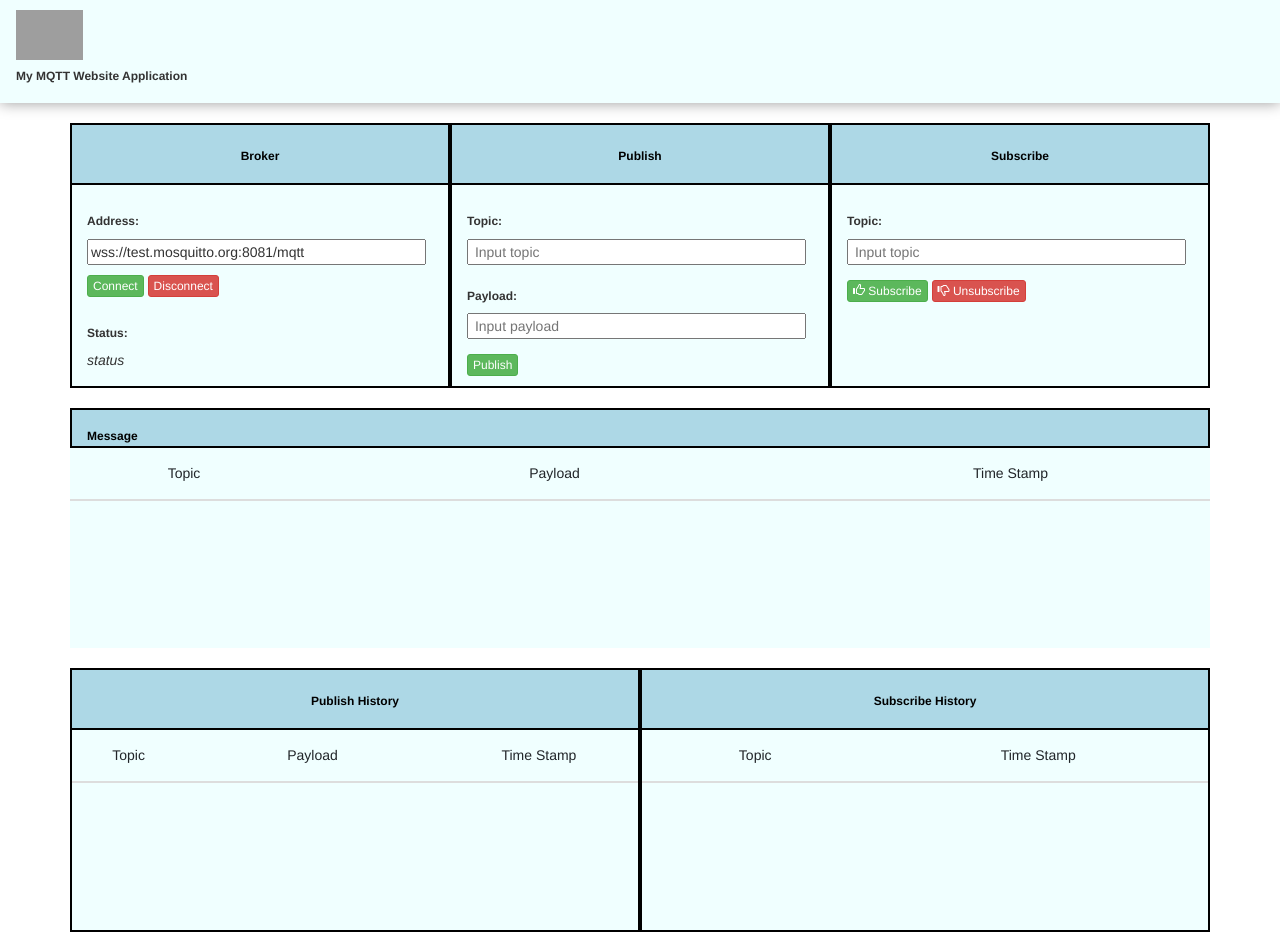
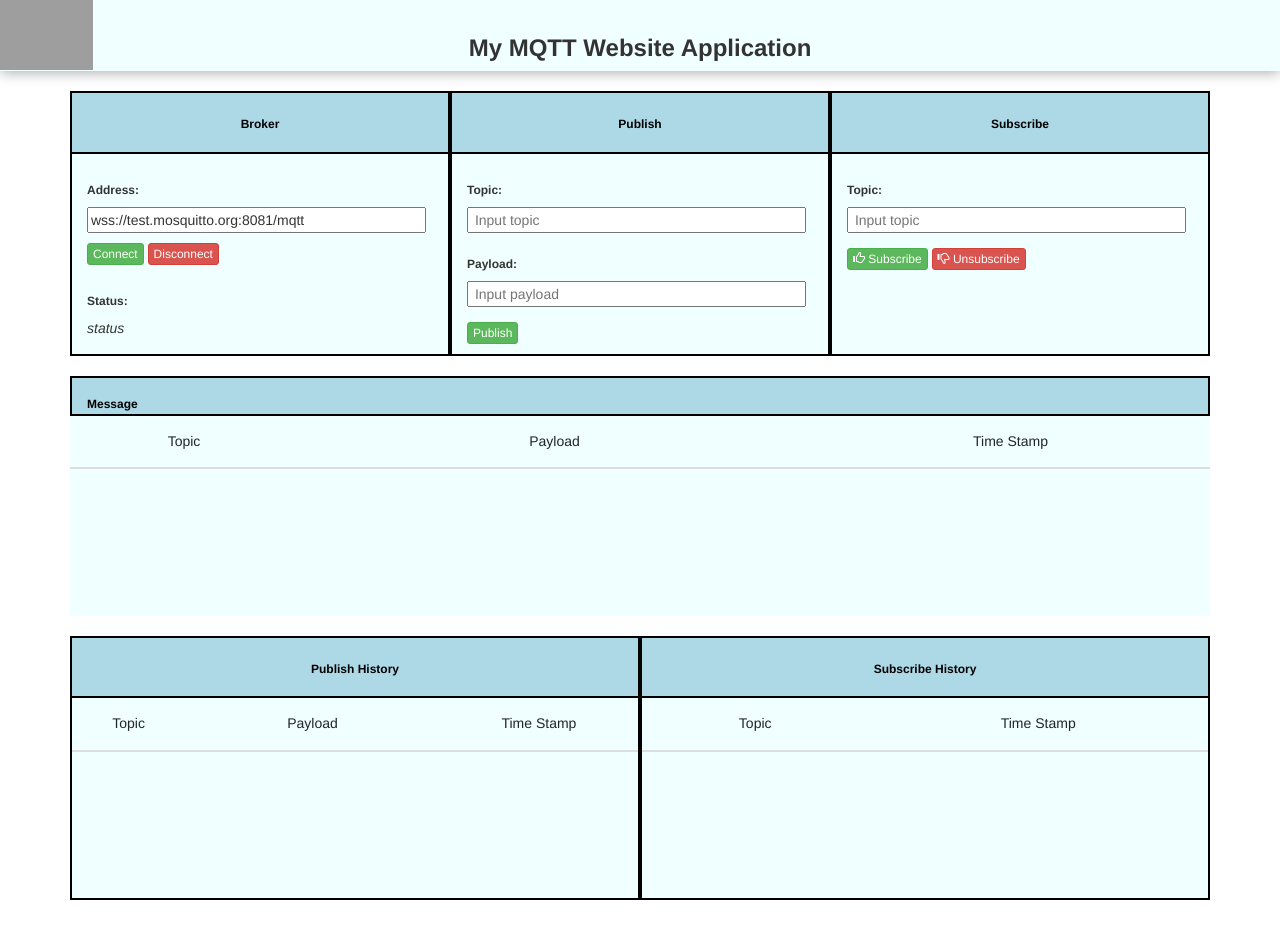
Before and after one commit to Maldita-pn18/Maldita-pn18.github.io, a website: page index.html in a window 1280 px wide. After the commit the page ends 900 px from the top, so only its background shows below. Drawn offline with nearby package versions, Linux system fonts and the light colour scheme; grey boxes are pictures that could not be loaded.

Commit message:
fixed the header

```diff
--- a/index.html
+++ b/index.html
@@ -5,6 +5,7 @@
   <link href="https://stackpath.bootstrapcdn.com/bootstrap/4.3.1/css/bootstrap.min.css" rel="stylesheet"
     integrity="sha384-ggOyR0iXCbMQv3Xipma34MD+dH/1fQ784/j6cY/iJTQUOhcWr7x9JvoRxT2MZw1T" crossorigin="anonymous">
   <link rel="stylesheet" href="https://maxcdn.bootstrapcdn.com/bootstrap/3.3.7/css/bootstrap.min.css">
+  <script src="https://unpkg.com/sweetalert/dist/sweetalert.min.js"></script>
 </head>
 <style>
   .Head {
@@ -51,20 +52,28 @@
   .Logoheader {
     overflow: hidden;
     background-color:azure;
-    position: -webkit-sticky;
-    position: sticky;
-    padding: 10px 16px;
     overflow: auto;
     box-shadow: 0px 0px 14px rgba(0, 0, 0, 0.4);
     top: 0;
+
   }
 
   .logo {
-    height: 50px;
+    height: 70px;
     width: auto;
   }
   h5 {
     text-align: center;
+  }
+  header{
+    position: -webkit-sticky; /* Safari */
+    position: sticky;
+    top: 0;
+    z-index: 1;
+
+  }
+  .header-right{
+    margin-top:-55px;;
   }
 </style>
 
@@ -75,7 +84,7 @@
         src="https://cdn.shortpixel.ai/client/to_webp,q_glossy,ret_img,w_300,h_300/http://redmaurosilva.com/wp-content/uploads/2016/11/MQTT-BROKER-FREE-1.png"
         class="logo">
       <div class="header-right">
-        <h6><b>My MQTT Website Application</b></h6>
+        <center><h3><b>My MQTT Website Application</b></h3></center>
       </div>
     </div>
   </header>
--- a/scripts/controller.js
+++ b/scripts/controller.js
@@ -72,7 +72,17 @@ clickConnect.addEventListener('click', function () {
   })
 
   clickPublish.addEventListener('click', function () {
-    client.publish("mqtt/" + publishTopic.value, payload.value);
+    client.publish("mqtt/" + publishTopic.value, payload.value
+    //   if(err){
+    //     swal({
+    //       title: "Error!",
+    //       text: "You are not connected!",
+    //       icon: "error",
+    //       button:"OK",
+    //      });
+    //   }
+    // });
+  );
     timeStamp = new Date();
     var trPublish = document.createElement("tr");
     var tdTopicPublish = document.createElement("td");
```
